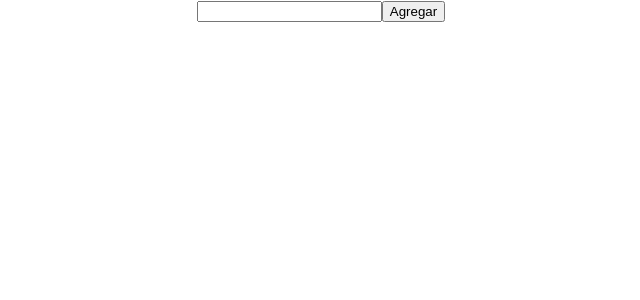
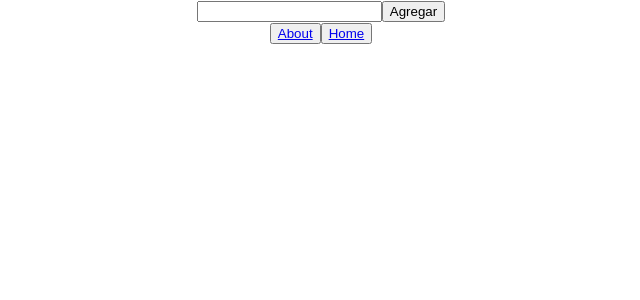
Before and after one commit to WSmithDR/HENRY-FSD-BootCamp-RickAndMorty, a React (Create React App) app: page / in a window 1280 px wide. Shown: the top 300 px of the page, without its empty margins (319-959 px from the left). Built offline with nearby package versions, Linux system fonts and the light colour scheme.

Commit message:
resueltos los dos primeros ejercicios

```diff
--- a/package.json
+++ b/package.json
@@ -9,6 +9,7 @@
       "axios": "^1.4.0",
       "react": "^17.0.1",
       "react-dom": "^17.0.1",
+      "react-router-dom": "^6.14.2",
       "react-scripts": "5.0.1",
       "web-vitals": "^0.2.4"
    },
--- a/src/App.js
+++ b/src/App.js
@@ -3,6 +3,7 @@ import './App.css';
 import Cards from './components/Cards.jsx';
 import NavBar from './components/NavBar';
 import {useState} from "react"
+import {Route, Routes} from "react-router-dom"
 
 
 function App() {
--- a/src/components/NavBar.jsx
+++ b/src/components/NavBar.jsx
@@ -1,8 +1,11 @@
 import SearchBar from "./SearchBar"
+import {NavLink} from "react-router-dom"
 const NavBar = ({onSearch}) => {
     return(
         <div>
             <SearchBar onSearch={onSearch} />
+            <button><NavLink to="/about">About</NavLink></button>
+            <button><NavLink to="/home">Home</NavLink></button>
         </div>
     )
 }
--- a/src/index.js
+++ b/src/index.js
@@ -2,8 +2,11 @@ import React from 'react'
 import ReactDOM from 'react-dom'
 import './index.css'
 import App from './App'
+import { BrowserRouter } from 'react-router-dom'
 
 ReactDOM.render(
-  <App />,
+  <BrowserRouter>
+    <App />
+  </BrowserRouter>,
   document.getElementById('root')
 )
```
Also changed, not shown: src/components/About/About.jsx (added, +7 -0 lines), 1 other file (tests, documents, lock files or other folders).
